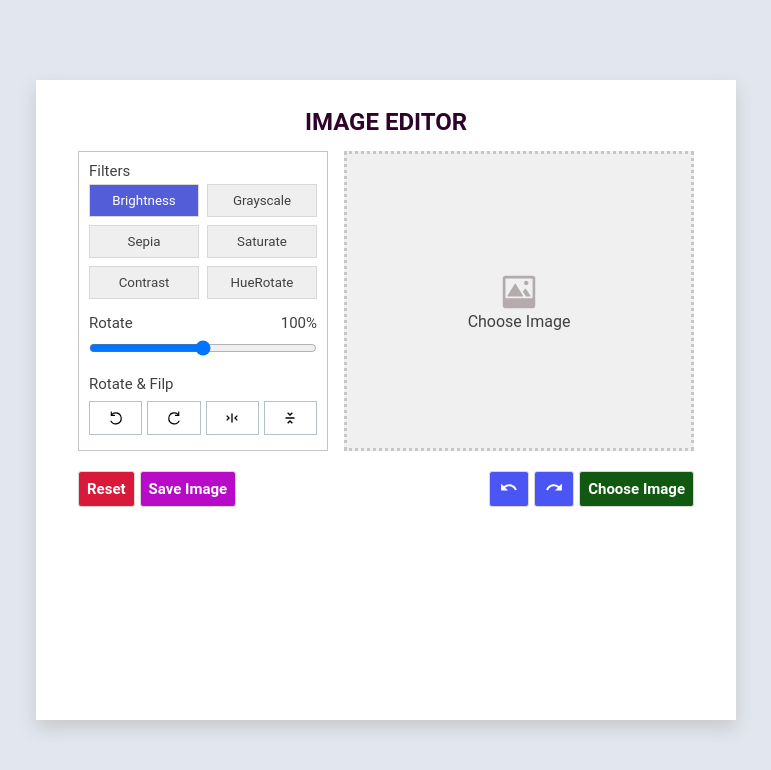
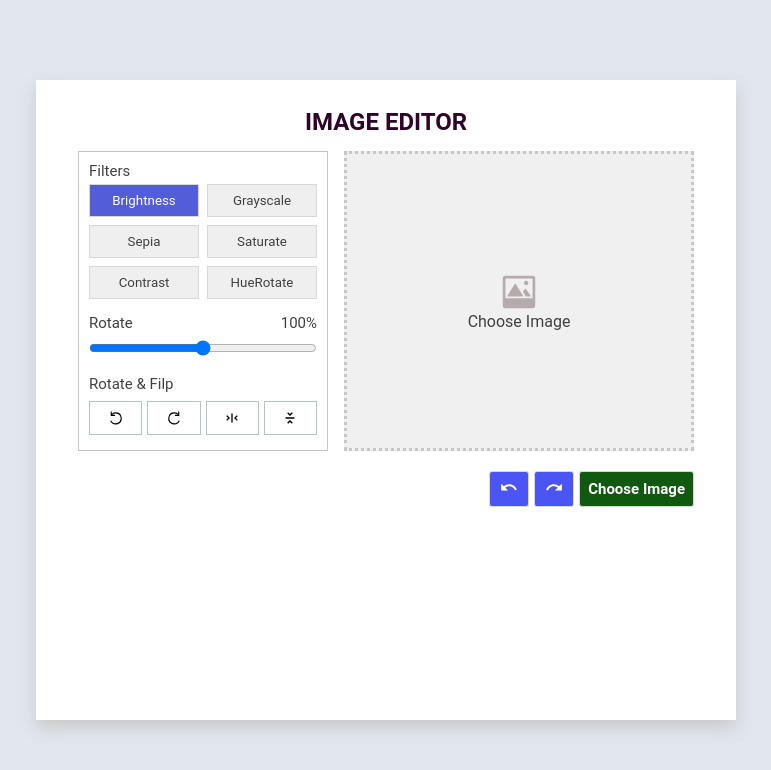
Before and after one commit to anishazahan/Image-Editor, a React (Create React App) app: page / in a window 1280 px wide. Shown: the top 770 px of the page, without its empty margins (254-1025 px from the left). Built offline with nearby package versions, Linux system fonts and the light colour scheme.

Commit message:
complete ui design

```diff
--- a/src/components/Main.jsx
+++ b/src/components/Main.jsx
@@ -241,12 +241,12 @@ const Main = () => {
                 </div>
               </div>
             </div>
-            <div className="reset">
+            {/* <div className="reset">
               <button>Reset</button>
               <button onClick={saveImage} className="save">
                 Save Image
               </button>
-            </div>
+            </div> */}
           </div>
           <div className="image_section">
             <div className="image">
```
